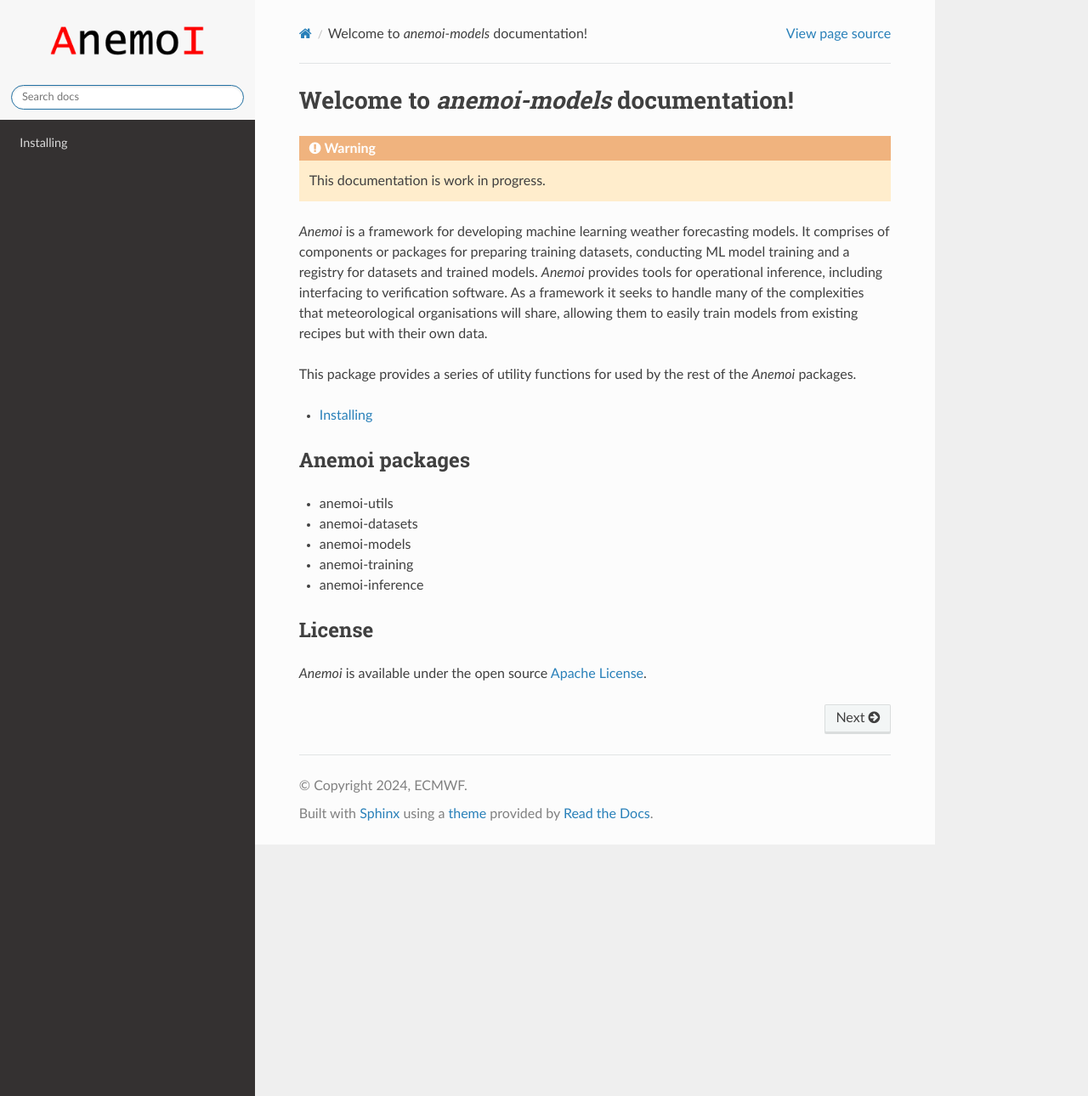
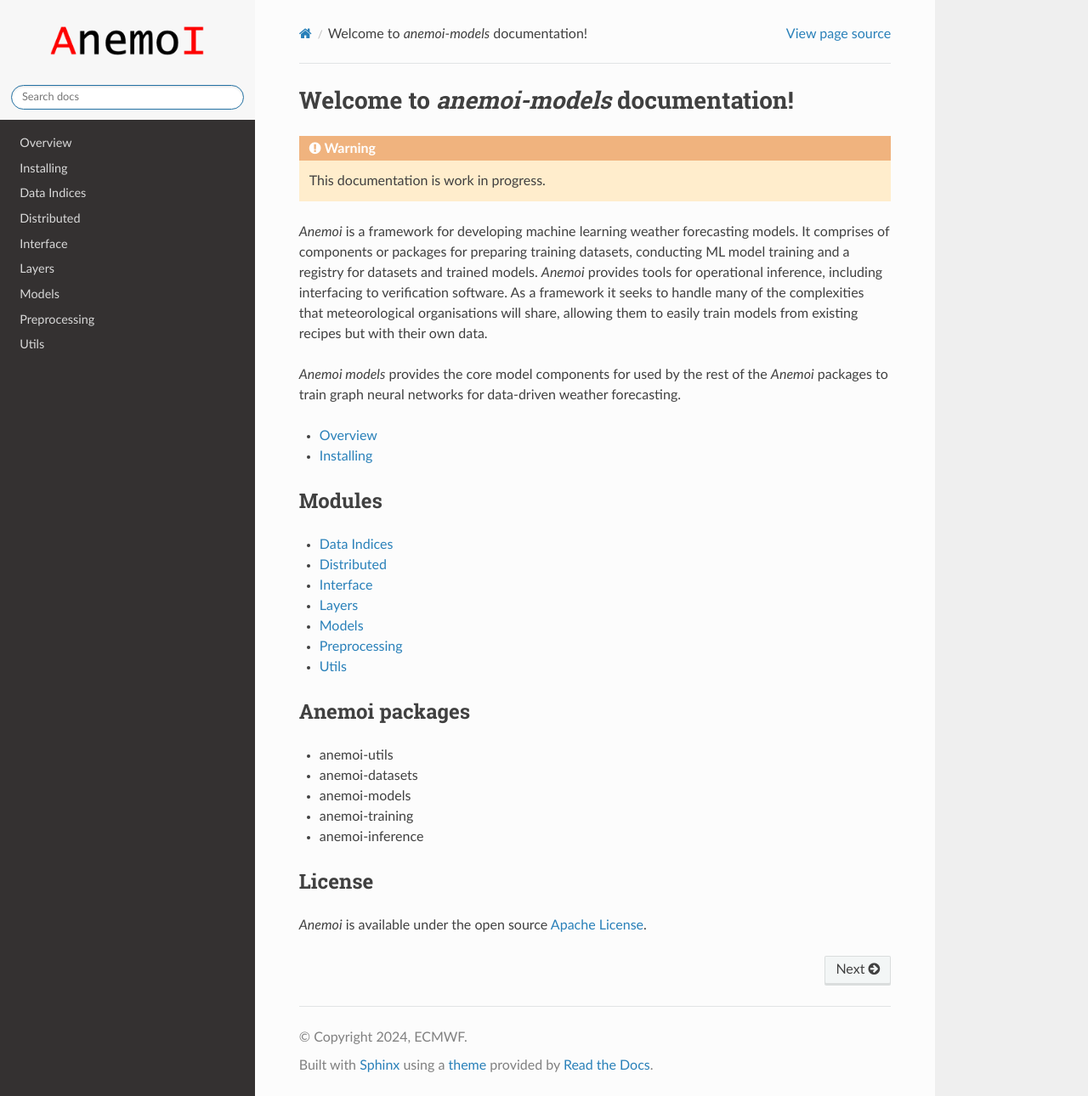
Before and after one commit to ecmwf/anemoi-models, a Sphinx documentation site: the page built from docs/index.rst, in a window 1280 px wide and 1290 px high. Shown: the whole window at 85% size. Built offline with Sphinx 7.4.7 and the Read the Docs theme 2.0.0, drawn with Linux system fonts in a browser that asks for light colours; the version number could not be read and is left out; some of the changed lines change nothing that is shown.

Commit message:
docs: write intro and overview

```diff
--- a/docs/index.rst
+++ b/docs/index.rst
@@ -19,16 +19,29 @@
 meteorological organisations will share, allowing them to easily train
 models from existing recipes but with their own data.
 
-This package provides a series of utility functions for used by the rest
-of the *Anemoi* packages.
+*Anemoi models* provides the core model components for used by the rest
+of the *Anemoi* packages to train graph neural networks for data-driven
+weather forecasting.
 
+-  :doc:`overview`
 -  :doc:`installing`
 
 .. toctree::
    :maxdepth: 1
    :hidden:
 
+   overview
    installing
+
+*********
+ Modules
+*********
+
+.. toctree::
+   :maxdepth: 1
+   :glob:
+
+   modules/*
 
 *****************
  Anemoi packages
--- /dev/null
+++ b/docs/overview.rst
@@ -0,0 +1,113 @@
+##########
+ Overview
+##########
+
+Anemoi is a comprehensive framework designed to streamline the
+development of machine learning models for data-driven weather
+forecasting. The anemoi-models package lies at the core of this
+framework, providing core components to train graph neural networks
+(GNNs), including graph transformers for data-driven weather
+forecasting. Below is a detailed breakdown of the main components within
+the anemoi-models package:
+
+***********
+ Interface
+***********
+
+The `AnemoiModelInterface` is designed to provide an interface between
+the training and the model itself. This code is used for making
+predictions with an underlying machine learning model. It implements the
+the interface for pre-processing input data, performing inference using
+the model, and post-processing the output.
+
+These components can be extended and switched out with the config files.
+
+This modular approach allows for easy customization and extension,
+facilitating the use of different models and processors as needed.
+
+***************
+ Preprocessing
+***************
+
+The `preprocessing` module provides a set of tools and utilities for
+preprocessing input data for the model. This includes normalizing the
+input data and different imputation methods. The preprocessing module is
+designed to be flexible and modular, allowing for easy customization and
+extension.
+
+This is achieved through a config that can provide a list of
+preprocessing steps to be applied to the input data.
+
+Currently the package includes the following preprocessing steps:
+
+-  Normalization
+-  Imputation
+
+*******
+ Model
+*******
+
+The `models` is the core component of the anemoi-models package,
+defining the core model architecture for the graph neural network. The
+model is designed to be flexible and modular, allowing for easy
+customization and extension. The model is built using the PyTorch
+Geometric library, which provides a wide range of tools and utilities
+for building graph neural networks.
+
+The model is designed to take in a graph representation of the input
+data, process it using a series of modules, and output a prediction.
+
+Currently the package includes the following models:
+
+-  Encoder-Processor-Decoder architecture
+
+********
+ Layers
+********
+
+The `layers` module provides the core building blocks for the graph
+neural network in `Models`. This includes graph transformers, graph
+convolutions, and transformers, as well as, other layers that are used
+to process the input data.
+
+The layers are designed as extensible classes to allow for easy
+experimentation and switching out of components.
+
+The layers implement `Mappers`, which can encode and decode data from
+the graph representation. The `Mappers` are used to process the input
+data and output the prediction. The `Mappers` use the `Blocks` to
+process the data, which are the building blocks of the graph neural
+network.
+
+Additionally, the layers implement `Processors` which are used to
+process the data in the graph representation. The `Processors` use a
+chunking strategy with `Chunks` that pass a subset of layers to `Blocks`
+to allow for more efficient processing of the data.
+
+Currently the package includes the following implementations:
+
+-  Graph Convolution (Mapper, Processor)
+-  Graph Transformer (Mapper, Processor)
+-  Transformer (Processor)
+
+**************
+ Data Indices
+**************
+
+Throughout *anemoi models* and *anemoi training* we use the concept of
+data indices to refer to the indices of the data and provide of the full
+training data.
+
+Specifically, this enables data routing of variables that are only used
+as `forcing` variables in the input to the model, `diagnostic` which is
+only an output of the model, and `prognostic` variables that are both
+present in the input and the output.
+
+*************
+ Distributed
+*************
+
+The `distributed` module provides utilities for distributed training of
+the model. This includes includes the splitting and gathering of the
+model and its tensors / parameters across multiple GPUs. This process is
+also known as "model shardings".
```
